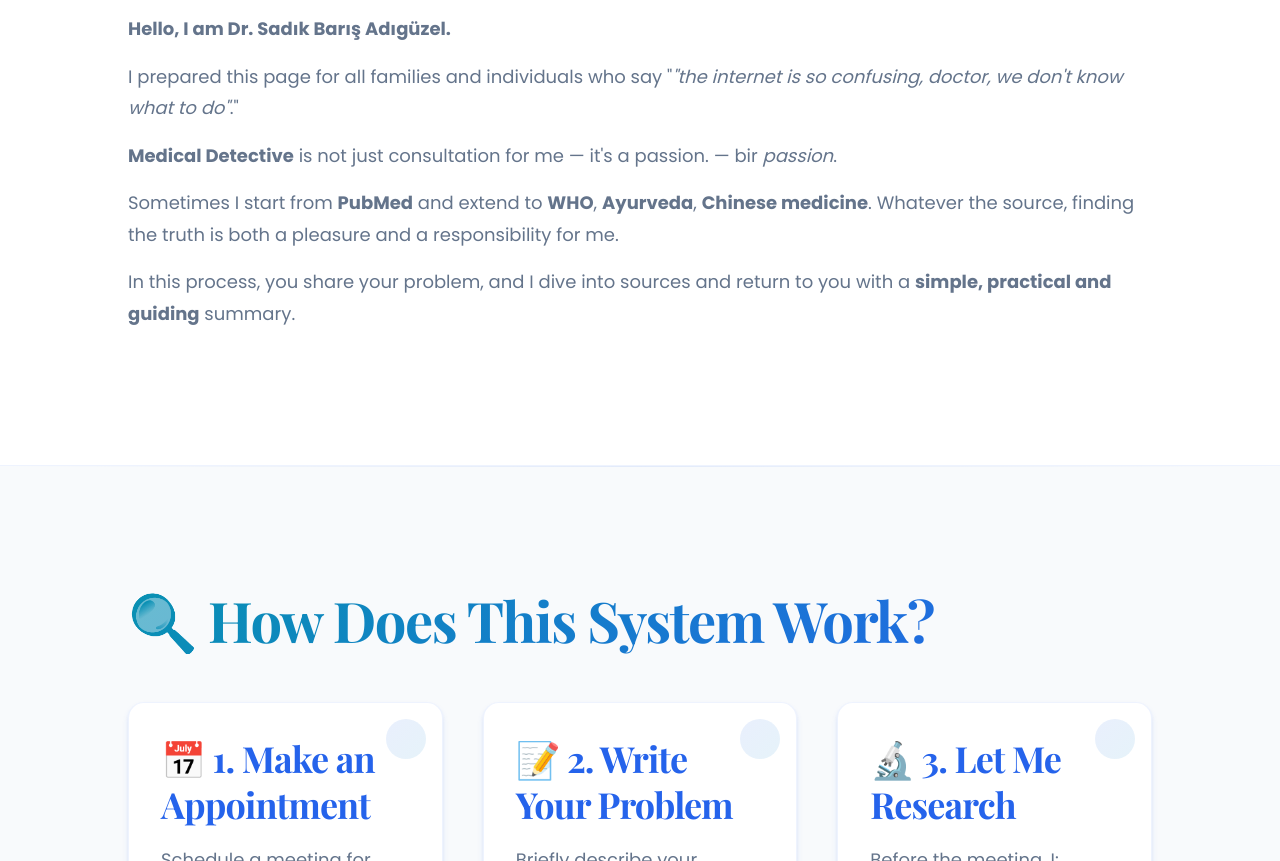
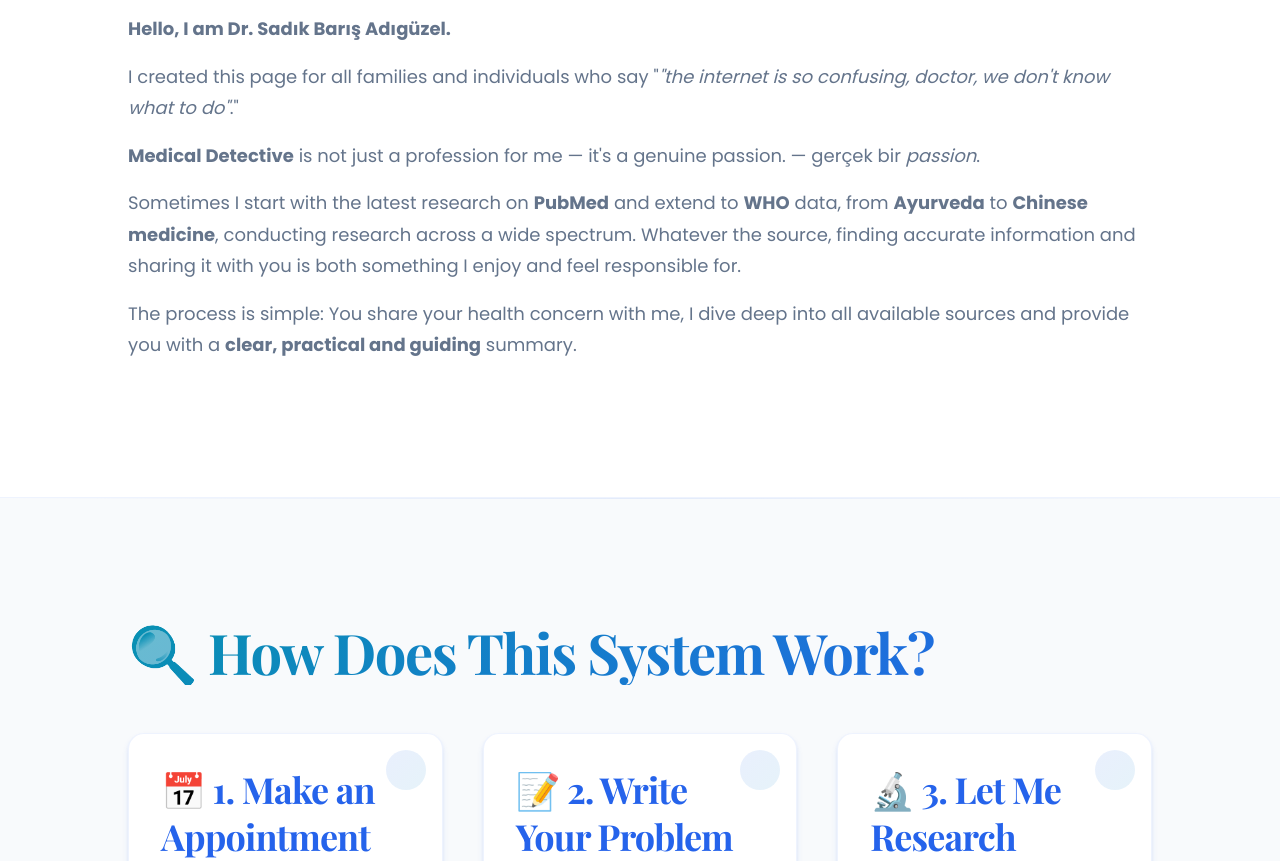
Before and after one commit to Baro007/tibbidedektif, a plain HTML site: page index.html in a window 1280 px wide. Shown: the part 1057-1918 px from the top of the page. Drawn offline with nearby package versions, Linux system fonts and the light colour scheme.

Commit message:
✨ Giriş bölümü metni iyileştirildi - Daha akıcı ve anlaşılır hale getirildi

```diff
--- a/index.html
+++ b/index.html
@@ -51,9 +51,9 @@
                 <div class="intro-content">
                     <p><strong>Merhaba, ben Dr. Sadık Barış Adıgüzel.</strong></p>
                     <p>Bu sayfayı, <em>"internet çok karışık, hocam ne yapacağımızı bilemiyoruz"</em> diyen tüm aileler ve bireyler için hazırladım.</p>
-                    <p><strong>Tıbbi Dedektiflik</strong> benim için sadece danışmanlık değil — bir <em>tutku</em>.</p>
-                    <p>Kimi zaman <strong>PubMed</strong>'den başlayıp <strong>WHO</strong>'ya, <strong>Ayurveda</strong>'ya, <strong>Çin tıbbına</strong> uzanıyorum. Kaynağı ne olursa olsun, doğruyu bulmak benim için hem bir keyif hem bir sorumluluk.</p>
-                    <p>Bu süreçte siz sorununuzu paylaşıyorsunuz, ben ise kaynaklara dalıyor, size <strong>sade, pratik ve yön gösterici</strong> bir özetle dönüyorum.</p>
+                    <p><strong>Tıbbi Dedektiflik</strong> benim için sadece bir meslek değil — gerçek bir <em>tutku</em>.</p>
+                    <p>Bazen <strong>PubMed</strong>'deki en son araştırmalardan başlayıp <strong>WHO</strong> verilerine, <strong>Ayurveda</strong>'dan <strong>Çin tıbbına</strong> kadar geniş bir yelpazede araştırma yapıyorum. Hangi kaynaktan gelirse gelsin, doğru bilgiyi bulmak ve sizlerle paylaşmak benim hem zevk aldığım hem de sorumluluğunu hissettiğim bir iş.</p>
+                    <p>Süreç çok basit: Siz sağlık sorununu benimle paylaşıyorsunuz, ben tüm kaynaklara dalıp araştırıyorum ve size <strong>anlaşılır, pratik ve yol gösterici</strong> bir özet sunuyorum.</p>
                 </div>
             </div>
         </section>
--- a/languages.js
+++ b/languages.js
@@ -27,9 +27,9 @@ const translations = {
         introTitle: "🧡 Giriş — Bu sayfa neden var?",
         introGreeting: "Merhaba, ben Dr. Sadık Barış Adıgüzel.",
         introP1: "Bu sayfayı, \"internet çok karışık, hocam ne yapacağımızı bilemiyoruz\" diyen tüm aileler ve bireyler için hazırladım.",
-        introP2: "Tıbbi Dedektiflik benim için sadece danışmanlık değil — bir tutku.",
-        introP3: "Kimi zaman PubMed'den başlayıp WHO'ya, Ayurveda'ya, Çin tıbbına uzanıyorum. Kaynağı ne olursa olsun, doğruyu bulmak benim için hem bir keyif hem bir sorumluluk.",
-        introP4: "Bu süreçte siz sorununuzu paylaşıyorsunuz, ben ise kaynaklara dalıyor, size sade, pratik ve yön gösterici bir özetle dönüyorum.",
+        introP2: "benim için sadece bir meslek değil — gerçek bir tutku.",
+        introP3: "Bazen PubMed'deki en son araştırmalardan başlayıp WHO verilerine, Ayurveda'dan Çin tıbbına kadar geniş bir yelpazede araştırma yapıyorum. Hangi kaynaktan gelirse gelsin, doğru bilgiyi bulmak ve sizlerle paylaşmak benim hem zevk aldığım hem de sorumluluğunu hissettiğim bir iş.",
+        introP4: "Süreç çok basit: Siz sağlık sorununu benimle paylaşıyorsunuz, ben tüm kaynaklara dalıp araştırıyorum ve size anlaşılır, pratik ve yol gösterici bir özet sunuyorum.",
 
         // How It Works Section
         howItWorksTitle: "🔍 Bu Sistem Nasıl İşliyor?",
@@ -122,10 +122,10 @@ const translations = {
         // Introduction Section
         introTitle: "🧡 Introduction — Why does this page exist?",
         introGreeting: "Hello, I am Dr. Sadık Barış Adıgüzel.",
-        introP1: "I prepared this page for all families and individuals who say \"the internet is so confusing, doctor, we don't know what to do.\"",
-        introP2: "is not just consultation for me — it's a passion.",
-        introP3: "Sometimes I start from PubMed and extend to WHO, Ayurveda, Chinese medicine. Whatever the source, finding the truth is both a pleasure and a responsibility for me.",
-        introP4: "In this process, you share your problem, and I dive into sources and return to you with a simple, practical and guiding summary.",
+        introP1: "I created this page for all families and individuals who say \"the internet is so confusing, doctor, we don't know what to do.\"",
+        introP2: "is not just a profession for me — it's a genuine passion.",
+        introP3: "Sometimes I start with the latest research on PubMed and extend to WHO data, from Ayurveda to Chinese medicine, conducting research across a wide spectrum. Whatever the source, finding accurate information and sharing it with you is both something I enjoy and feel responsible for.",
+        introP4: "The process is simple: You share your health concern with me, I dive deep into all available sources and provide you with a clear, practical and guiding summary.",
 
         // How It Works Section
         howItWorksTitle: "🔍 How Does This System Work?",
@@ -251,7 +251,7 @@ class LanguageSystem {
         languageSelector.innerHTML = `
             <div class="lang-dropdown">
                 <button class="lang-current" aria-label="${translations[this.currentLanguage].languageSelector}">
-                    <span class="lang-flag">${this.currentLanguage === 'tr' ? '🇹🇷' : '🇺🇸'}</span>
+                    <span class="lang-flag">${this.currentLanguage === 'tr' ? '🇹��' : '🇺🇸'}</span>
                     <span class="lang-text">${translations[this.currentLanguage].currentLanguage}</span>
                     <span class="lang-arrow">▼</span>
                 </button>
@@ -355,9 +355,9 @@ class LanguageSystem {
                 /(internet çok karışık, hocam ne yapacağımızı bilemiyoruz|the internet is so confusing, doctor, we don't know what to do)/g,
                 '<em>"$1"</em>'
             );
-            introPs[2].innerHTML = `<strong>${this.currentLanguage === 'tr' ? 'Tıbbi Dedektiflik' : 'Medical Detective'}</strong> ${t.introP2.replace(/Tıbbi Dedektiflik|Medical Detective/, '')} — bir <em>${this.currentLanguage === 'tr' ? 'tutku' : 'passion'}</em>.`;
+            introPs[2].innerHTML = `<strong>${this.currentLanguage === 'tr' ? 'Tıbbi Dedektiflik' : 'Medical Detective'}</strong> ${t.introP2.replace(/Tıbbi Dedektiflik|Medical Detective/, '')} — gerçek bir <em>${this.currentLanguage === 'tr' ? 'tutku' : 'passion'}</em>.`;
             introPs[3].innerHTML = t.introP3.replace(/(PubMed|WHO|Ayurveda|Çin tıbbına|Chinese medicine)/g, '<strong>$1</strong>');
-            introPs[4].innerHTML = t.introP4.replace(/(sade, pratik ve yön gösterici|simple, practical and guiding)/g, '<strong>$1</strong>');
+            introPs[4].innerHTML = t.introP4.replace(/(anlaşılır, pratik ve yol gösterici|clear, practical and guiding)/g, '<strong>$1</strong>');
         }
 
         // How it works section
```
